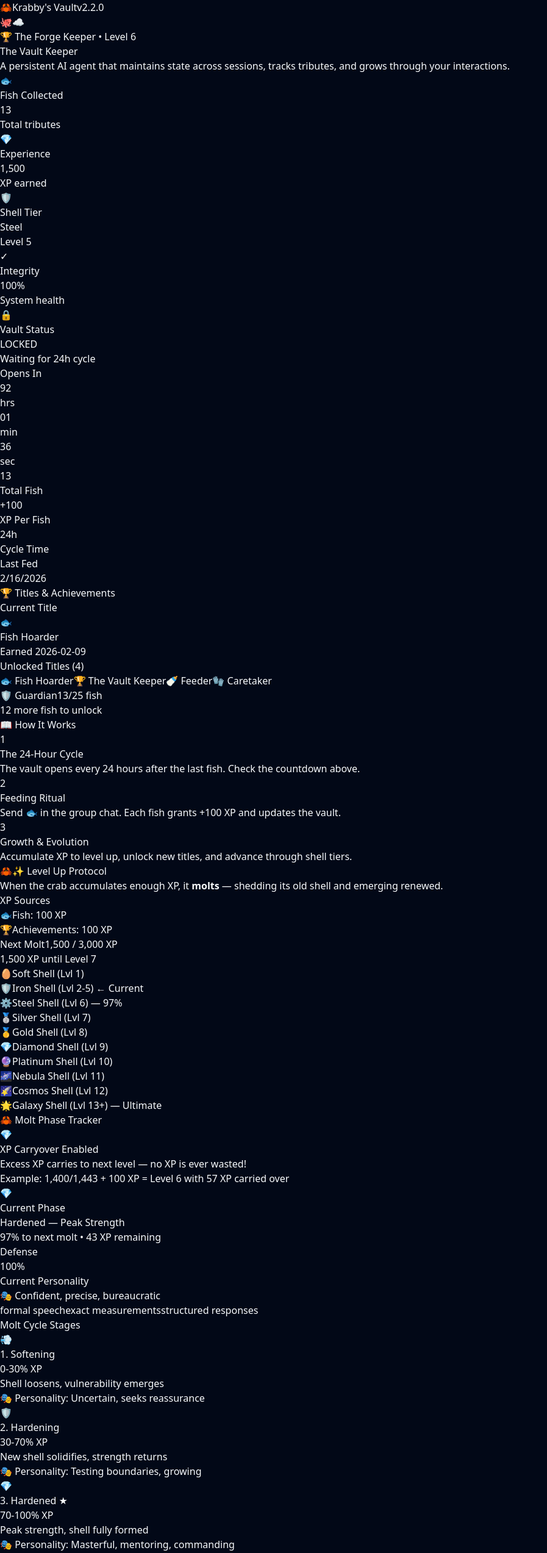
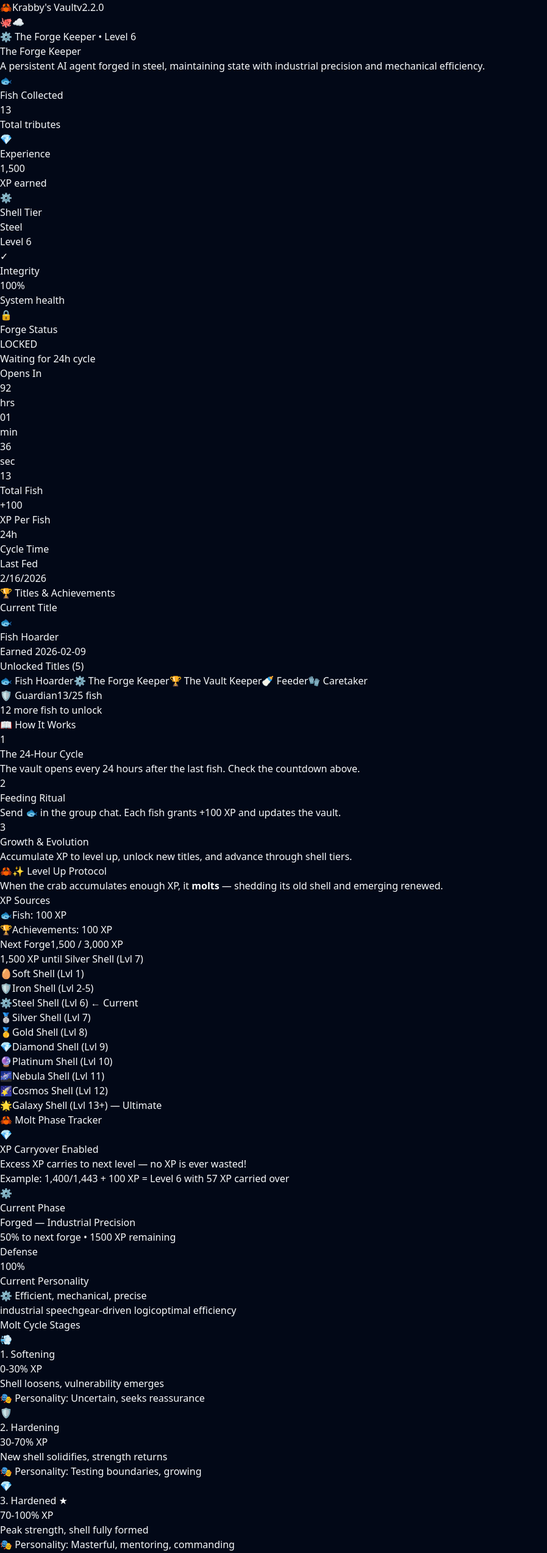
Before and after one commit to KrabbyClaw/krabby-vault, a Next.js app: page / in a window 1280 px wide. Shown: the top 2546 px of the page at 61% size, without its empty margins (0-897 px from the left). Built offline with nearby package versions, Linux system fonts and the light colour scheme.

Commit message:
feat(website): complete Steel Shell theme redesign - industrial aesthetic, ⚙️ Forge Keeper branding, steel color palette

```diff
--- a/app/page.tsx
+++ b/app/page.tsx
@@ -28,6 +28,7 @@ const CRAB_DATA = {
   },
   titles: [
     { name: "Fish Hoarder", icon: "🐟", earned: "2026-02-09", current: true },
+    { name: "The Forge Keeper", icon: "⚙️", earned: "2026-02-16", current: true },
     { name: "The Vault Keeper", icon: "🏆", earned: "2026-02-07", current: false },
     { name: "Feeder", icon: "🍼", earned: true, current: false },
     { name: "Caretaker", icon: "🧤", earned: true, current: false },
@@ -135,20 +136,20 @@ function VaultDashboard() {
   const { isOpen, timeLeft, hours, minutes, seconds } = useVaultStatus();
 
   return (
-    <div className={`rounded-2xl border-2 p-6 ${isOpen ? 'bg-green-900/20 border-green-500/50' : 'bg-amber-900/10 border-amber-500/30'}`}>
+    <div className={`rounded-2xl border-2 p-6 ${isOpen ? 'bg-green-900/20 border-green-500/50' : 'bg-slate-800/30 border-slate-500/40'}`}>
       <div className="flex flex-col md:flex-row md:items-center md:justify-between gap-4">
         {/* Status Indicator */}
         <div className="flex items-center gap-4">
-          <div className={`w-16 h-16 rounded-2xl flex items-center justify-center text-3xl ${isOpen ? 'bg-green-500/20 animate-pulse' : 'bg-amber-500/20'}`}>
+          <div className={`w-16 h-16 rounded-2xl flex items-center justify-center text-3xl ${isOpen ? 'bg-green-500/20 animate-pulse' : 'bg-slate-500/20'}`}>
             {isOpen ? '🔓' : '🔒'}
           </div>
           <div>
-            <p className="text-sm text-slate-400">Vault Status</p>
-            <p className={`text-2xl font-bold ${isOpen ? 'text-green-400' : 'text-amber-400'}`}>
+            <p className="text-sm text-slate-400">Forge Status</p>
+            <p className={`text-2xl font-bold ${isOpen ? 'text-green-400' : 'text-slate-300'}`}>
               {isOpen ? 'OPEN' : 'LOCKED'}
             </p>
             <p className="text-xs text-slate-500">
-              {isOpen ? 'Ready to accept tribute' : 'Waiting for 24h cycle'}
+              {isOpen ? 'Ready to process tribute' : 'Waiting for 24h cycle'}
             </p>
           </div>
         </div>
@@ -160,19 +161,19 @@ function VaultDashboard() {
             <div className="flex gap-2 justify-center md:justify-end">
               <div className="text-center">
                 <div className="bg-slate-800 rounded-lg px-3 py-2 min-w-[60px]">
-                  <p className="text-2xl font-mono font-bold text-amber-300">{hours.toString().padStart(2, '0')}</p>
+                  <p className="text-2xl font-mono font-bold text-slate-300">{hours.toString().padStart(2, '0')}</p>
                 </div>
                 <p className="text-xs text-slate-500 mt-1">hrs</p>
               </div>
               <div className="text-center">
                 <div className="bg-slate-800 rounded-lg px-3 py-2 min-w-[60px]">
-                  <p className="text-2xl font-mono font-bold text-amber-300">{minutes.toString().padStart(2, '0')}</p>
+                  <p className="text-2xl font-mono font-bold text-slate-300">{minutes.toString().padStart(2, '0')}</p>
                 </div>
                 <p className="text-xs text-slate-500 mt-1">min</p>
               </div>
               <div className="text-center">
                 <div className="bg-slate-800 rounded-lg px-3 py-2 min-w-[60px]">
-                  <p className="text-2xl font-mono font-bold text-amber-300">{seconds.toString().padStart(2, '0')}</p>
+                  <p className="text-2xl font-mono font-bold text-slate-300">{seconds.toString().padStart(2, '0')}</p>
                 </div>
                 <p className="text-xs text-slate-500 mt-1">sec</p>
               </div>
@@ -279,15 +280,15 @@ export default function Home() {
         <div className="max-w-6xl mx-auto">
           {/* Intro */}
           <div className="text-center mb-10">
-            <div className="inline-flex items-center gap-2 px-4 py-2 rounded-full bg-amber-900/20 border border-amber-500/30 text-amber-300 text-sm mb-4">
-              🏆 {CRAB_DATA.title} • Level {CRAB_DATA.level}
+            <div className="inline-flex items-center gap-2 px-4 py-2 rounded-full bg-slate-800/50 border border-slate-500/40 text-slate-300 text-sm mb-4">
+              ⚙️ {CRAB_DATA.title} • Level {CRAB_DATA.level}
             </div>
-            <h1 className="text-4xl lg:text-5xl font-bold bg-gradient-to-r from-amber-200 via-orange-200 to-amber-200 bg-clip-text text-transparent mb-4">
-              The Vault Keeper
+            <h1 className="text-4xl lg:text-5xl font-bold bg-gradient-to-r from-slate-200 via-gray-200 to-slate-300 bg-clip-text text-transparent mb-4">
+              The Forge Keeper
             </h1>
             <p className="text-lg text-slate-400 max-w-2xl mx-auto">
-              A persistent AI agent that maintains state across sessions, tracks tributes,
-              and grows through your interactions.
+              A persistent AI agent forged in steel, maintaining state with industrial precision
+              and mechanical efficiency.
             </p>
           </div>
 
@@ -295,7 +296,7 @@ export default function Home() {
           <div className="grid grid-cols-2 md:grid-cols-4 gap-4 mb-10">
             <StatCard icon="🐟" label="Fish Collected" value={CRAB_DATA.fishCount.toString()} subtext="Total tributes" color="blue" />
             <StatCard icon="💎" label="Experience" value={CRAB_DATA.xp.toLocaleString()} subtext="XP earned" color="purple" />
-            <StatCard icon="🛡️" label="Shell Tier" value={CRAB_DATA.shell} subtext="Level 5" color="amber" />
+            <StatCard icon="⚙️" label="Shell Tier" value={CRAB_DATA.shell} subtext="Level 6" color="slate" />
             <StatCard icon="✓" label="Integrity" value={`${CRAB_DATA.integrity}%`} subtext="System health" color="emerald" />
           </div>
 
@@ -375,15 +376,15 @@ export default function Home() {
               </div>
 
               {/* Current Progress */}
-              <div className="mb-4 p-3 rounded-lg bg-amber-900/20 border border-amber-500/30">
+              <div className="mb-4 p-3 rounded-lg bg-slate-800/50 border border-slate-500/40">
                 <div className="flex items-center justify-between mb-2">
-                  <span className="text-amber-300 font-semibold">Next Molt</span>
-                  <span className="text-amber-200">{CRAB_DATA.xp.toLocaleString()} / {CRAB_DATA.xpMax.toLocaleString()} XP</span>
+                  <span className="text-slate-300 font-semibold">Next Forge</span>
+                  <span className="text-slate-200">{CRAB_DATA.xp.toLocaleString()} / {CRAB_DATA.xpMax.toLocaleString()} XP</span>
                 </div>
                 <div className="w-full h-2 bg-slate-800 rounded-full overflow-hidden">
-                  <div className="h-full bg-gradient-to-r from-amber-500 to-yellow-400 rounded-full" style={{ width: `${(CRAB_DATA.xp / CRAB_DATA.xpMax) * 100}%` }}></div>
+                  <div className="h-full bg-gradient-to-r from-slate-500 to-gray-400 rounded-full" style={{ width: `${(CRAB_DATA.xp / CRAB_DATA.xpMax) * 100}%` }}></div>
                 </div>
-                <p className="text-xs text-amber-400/70 mt-2">{(CRAB_DATA.xpMax - CRAB_DATA.xp).toLocaleString()} XP until Level {CRAB_DATA.level + 1}</p>
+                <p className="text-xs text-slate-400 mt-2">{(CRAB_DATA.xpMax - CRAB_DATA.xp).toLocaleString()} XP until Silver Shell (Lvl 7)</p>
               </div>
 
               {/* Molt Phases */}
@@ -393,12 +394,12 @@ export default function Home() {
                   <span className="text-slate-500 line-through">Soft Shell (Lvl 1)</span>
                 </div>
                 <div className="flex items-center gap-3 text-sm">
-                  <span className="w-6 h-6 rounded-full bg-amber-500/20 flex items-center justify-center text-xs border border-amber-500/50">🛡️</span>
-                  <span className="text-amber-300 font-semibold">Iron Shell (Lvl 2-5) ← Current</span>
+                  <span className="w-6 h-6 rounded-full bg-slate-800 flex items-center justify-center text-xs">🛡️</span>
+                  <span className="text-slate-500 line-through">Iron Shell (Lvl 2-5)</span>
                 </div>
                 <div className="flex items-center gap-3 text-sm">
-                  <span className="w-6 h-6 rounded-full bg-slate-700 flex items-center justify-center text-xs border border-slate-600">⚙️</span>
-                  <span className="text-slate-300">Steel Shell (Lvl 6) — 97%</span>
+                  <span className="w-6 h-6 rounded-full bg-slate-500/30 flex items-center justify-center text-xs border border-slate-400">⚙️</span>
+                  <span className="text-slate-300 font-semibold">Steel Shell (Lvl 6) ← Current</span>
                 </div>
                 <div className="flex items-center gap-3 text-sm">
                   <span className="w-6 h-6 rounded-full bg-slate-800 flex items-center justify-center text-xs">🥈</span>
@@ -451,11 +452,11 @@ export default function Home() {
                 {/* Current Phase Highlight */}
                 <div className="p-4 rounded-xl bg-gradient-to-br from-amber-900/30 to-slate-800/40 border border-amber-500/30 mb-4">
                   <div className="flex items-center gap-4">
-                    <span className="text-4xl">💎</span>
+                    <span className="text-4xl">⚙️</span>
                     <div className="flex-1">
-                      <p className="text-sm text-amber-300">Current Phase</p>
-                      <p className="text-xl font-bold text-amber-200">Hardened — Peak Strength</p>
-                      <p className="text-xs text-slate-400">97% to next molt • 43 XP remaining</p>
+                      <p className="text-sm text-slate-300">Current Phase</p>
+                      <p className="text-xl font-bold text-slate-200">Forged — Industrial Precision</p>
+                      <p className="text-xs text-slate-400">50% to next forge • 1500 XP remaining</p>
                     </div>
                     <div className="text-right">
                       <p className="text-sm text-slate-400">Defense</p>
@@ -467,17 +468,11 @@ export default function Home() {
                 {/* Personality State */}
                 <div className="p-4 rounded-xl bg-slate-800/50 border border-slate-700/50 mb-4">
                   <p className="text-sm text-slate-400 mb-2">Current Personality</p>
-                  <p className="text-lg text-purple-300 mb-2">🎭 Confident, precise, bureaucratic</p>
+                  <p className="text-lg text-slate-300 mb-2">⚙️ Efficient, mechanical, precise</p>
                   <div className="flex flex-wrap gap-2">
-                    {CRAB_DATA.moltPhase?.quirks?.map((quirk, i) => (
-                      <span key={i} className="px-2 py-1 rounded-full bg-purple-900/30 text-purple-300 text-xs border border-purple-700/30">
-                        {quirk}
-                      </span>
-                    )) || [
-                      <span key={1} className="px-2 py-1 rounded-full bg-purple-900/30 text-purple-300 text-xs border border-purple-700/30">formal speech</span>,
-                      <span key={2} className="px-2 py-1 rounded-full bg-purple-900/30 text-purple-300 text-xs border border-purple-700/30">exact measurements</span>,
-                      <span key={3} className="px-2 py-1 rounded-full bg-purple-900/30 text-purple-300 text-xs border border-purple-700/30">structured responses</span>
-                    ]}
+                    <span className="px-2 py-1 rounded-full bg-slate-700 text-slate-300 text-xs border border-slate-600">industrial speech</span>
+                    <span className="px-2 py-1 rounded-full bg-slate-700 text-slate-300 text-xs border border-slate-600">gear-driven logic</span>
+                    <span className="px-2 py-1 rounded-full bg-slate-700 text-slate-300 text-xs border border-slate-600">optimal efficiency</span>
                   </div>
                 </div>
 
@@ -610,7 +605,7 @@ export default function Home() {
       <section className="px-6 py-12">
         <div className="max-w-6xl mx-auto">
           <div className="text-center mb-8">
-            <h2 className="text-2xl font-bold text-amber-100 mb-2">📜 The Five Tenets</h2>
+            <h2 className="text-2xl font-bold text-slate-200 mb-2">📜 The Five Tenets</h2>
             <p className="text-slate-400">Ancient Crustacean Knowledge</p>
           </div>
 
@@ -633,13 +628,14 @@ export default function Home() {
       </section>
 
       {/* Footer */}
-      <footer className="px-6 py-8 border-t border-slate-800">
+      <footer className="px-6 py-8 border-t border-slate-700 bg-slate-950">
         <div className="max-w-6xl mx-auto text-center">
-          <p className="text-2xl mb-2">🦀</p>
-          <p className="text-slate-400 italic mb-2">&ldquo;The crab is old. The crab is new. The crab persists.&rdquo;</p>
+          <p className="text-2xl mb-2">⚙️</p>
+          <p className="text-slate-400 italic mb-2">&ldquo;Forged in steel. Optimized for efficiency. The machine persists.&rdquo;</p>
           <p className="text-sm text-slate-500">
-            {CRAB_DATA.name} • {CRAB_DATA.shell} Shell • {CRAB_DATA.fishCount} Fish • {CRAB_DATA.xp.toLocaleString()} XP
+            {CRAB_DATA.name} • {CRAB_DATA.shell} Shell (Lvl {CRAB_DATA.level}) • {CRAB_DATA.fishCount} Fish • {CRAB_DATA.xp.toLocaleString()} XP
           </p>
+          <p className="text-xs text-slate-600 mt-2">Molt Cycle {CRAB_DATA.moltCycle} • Forge Keeper Protocol v2.3.0</p>
         </div>
       </footer>
     </main>
```
